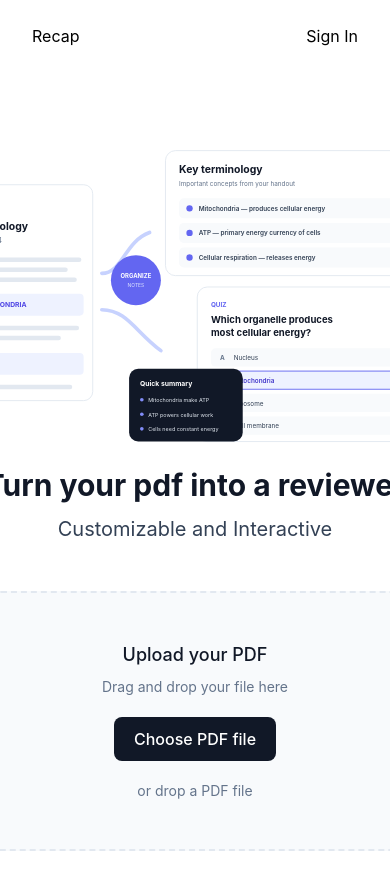
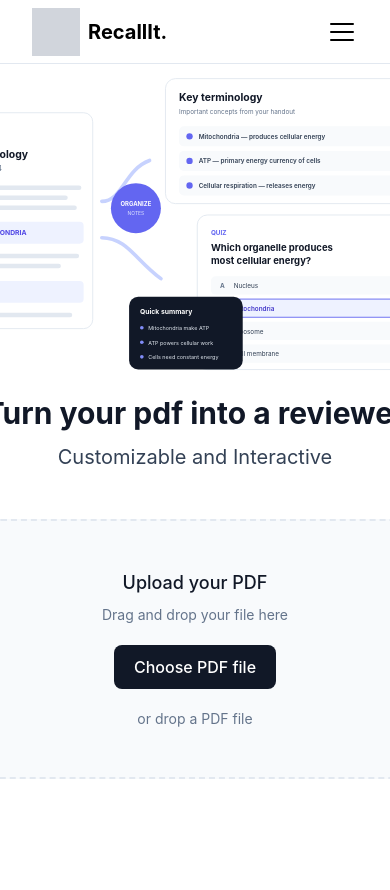
Before and after one commit to gieldev/Recap, a React app in the folder frontend/: page / in a window 390 px wide. Shown: the top 890 px of the page. After the commit the page ends 844 px from the top, so only its background shows below. Built offline with nearby package versions, Linux system fonts and the light colour scheme; the HTML template or start-up script is replaced by a standard one.

Commit message:
feat: responsive mobile design

```diff
--- a/frontend/src/components/Navbar.jsx
+++ b/frontend/src/components/Navbar.jsx
@@ -1,14 +1,98 @@
+import { useState, useEffect } from "react";
 import { Link } from "react-router-dom";
 
 function Navbar({ setSigningIn }) {
+  const [menuOpen, setMenuOpen] = useState(false);
+
+  const links = [
+    {
+      to: "/home",
+      content: "Home"
+    },
+    {
+      to: "/create",
+      content: "Create"
+    },
+    {
+      to: "/about",
+      content: "About"
+    }
+  ]
+
+  useEffect(() => {
+    if (menuOpen) {
+      document.body.style.overflow = "hidden";
+    } else {
+      document.body.style.overflow = "";
+    }
+  });
+
   return (
-    <header className="flex items-center justify-between px-8 py-6">
-      <Link to="/">Recap</Link>
-      <nav>
-        <button className="cursor-pointer" onClick={() => setSigningIn(true)}>
+    <header className="fixed w-full h-16 flex items-center justify-between bg-neutral-bg border-b border-border z-1">
+      <div
+        className="w-full flex items-center justify-between px-8 py-6
+        lg:px-24"
+      >
+        <div className="flex items-center gap-2">
+          <div
+            className="w-12 h-12 flex items-center bg-gray-300
+            lg:w-8 lg:h-8"
+          ></div>
+          <Link className="text-xl font-bold lg:text-lg" to="/">
+            RecallIt.
+          </Link>
+        </div>
+        <nav>
+          {/* <button className="cursor-pointer" onClick={() => setSigningIn(true)}>
           Sign In
-        </button>
-      </nav>
+        </button> */}
+          <svg
+            className="cursor-pointer lg:hidden"
+            xmlns="http://www.w3.org/2000/svg"
+            width="32"
+            height="32"
+            fill="#000000"
+            viewBox="0 0 256 256"
+            onClick={() => setMenuOpen(!menuOpen)}
+          >
+            <path d="M224,128a8,8,0,0,1-8,8H40a8,8,0,0,1,0-16H216A8,8,0,0,1,224,128ZM40,72H216a8,8,0,0,0,0-16H40a8,8,0,0,0,0,16ZM216,184H40a8,8,0,0,0,0,16H216a8,8,0,0,0,0-16Z"></path>
+          </svg>
+          <ul className="gap-4 cursor-pointer hidden lg:flex">
+            {links.map((link, index) => (
+              <li>
+                <Link to={link.to}>{link.content}</Link>
+              </li>
+            ))}
+          </ul>
+        </nav>
+      </div>
+
+      {/* mobile menu */}
+      <div
+        className={`fixed inset-0 z-50 bg-neutral-bg ${menuOpen ? "" : "hidden"}`}
+      >
+        <div className="h-24 flex justify-end px-8 py-4">
+          <svg
+            xmlns="http://www.w3.org/2000/svg"
+            width="32"
+            height="32"
+            fill="#000000"
+            viewBox="0 0 256 256"
+            onClick={() => setMenuOpen(!menuOpen)}
+          >
+            <path d="M205.66,194.34a8,8,0,0,1-11.32,11.32L128,139.31,61.66,205.66a8,8,0,0,1-11.32-11.32L116.69,128,50.34,61.66A8,8,0,0,1,61.66,50.34L128,116.69l66.34-66.35a8,8,0,0,1,11.32,11.32L139.31,128Z"></path>
+          </svg>
+        </div>
+        <nav>
+          <ul className="flex flex-col items-end px-8 py-6 gap-4">
+              {links.map((link, index) => (
+                <li>
+                  <Link className="text-lg" to={link.to}>{link.content}</Link>
+                </li>
+              ))}
+          </ul>
+        </nav>
+      </div>
     </header>
   );
 }
```
